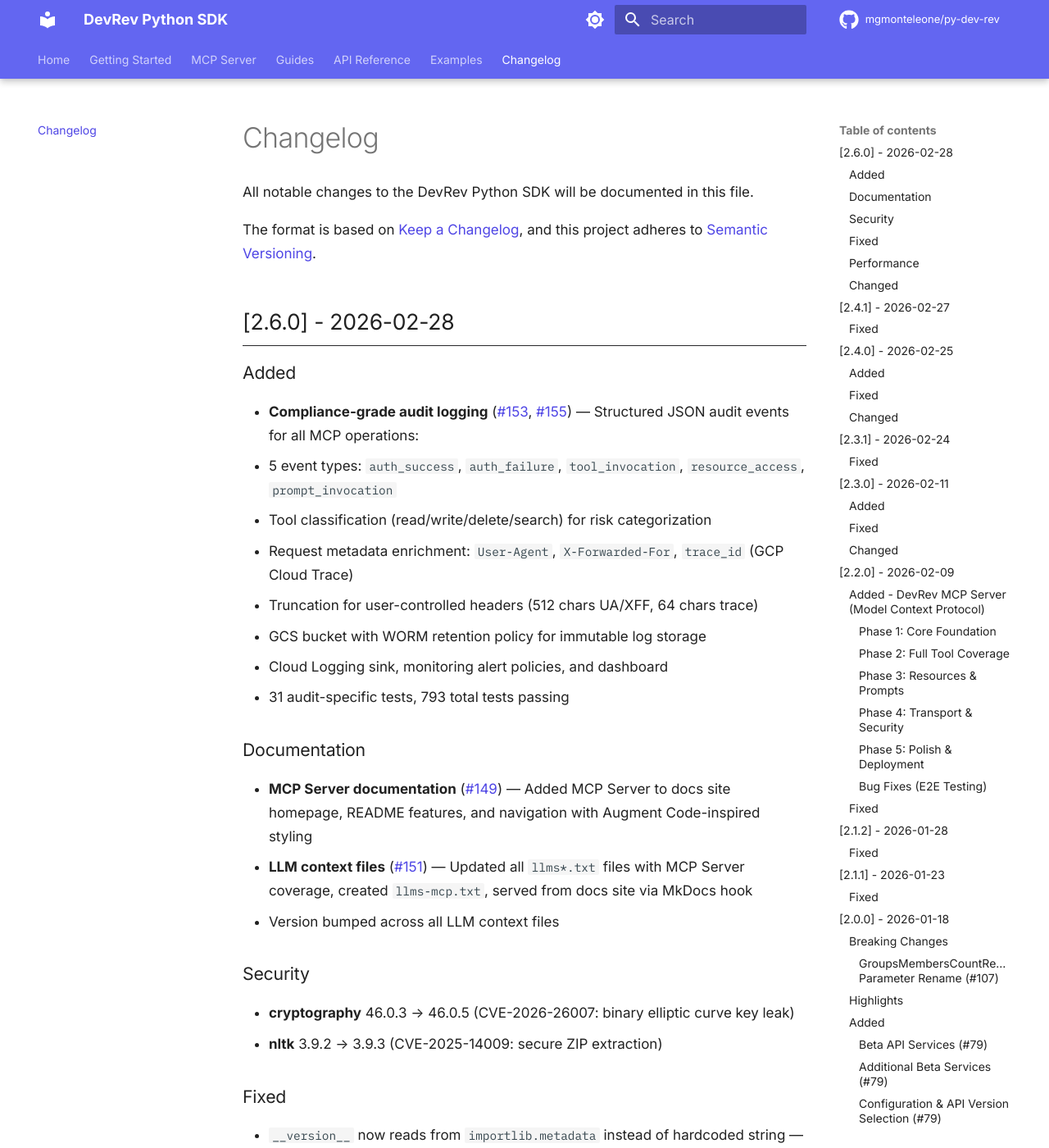
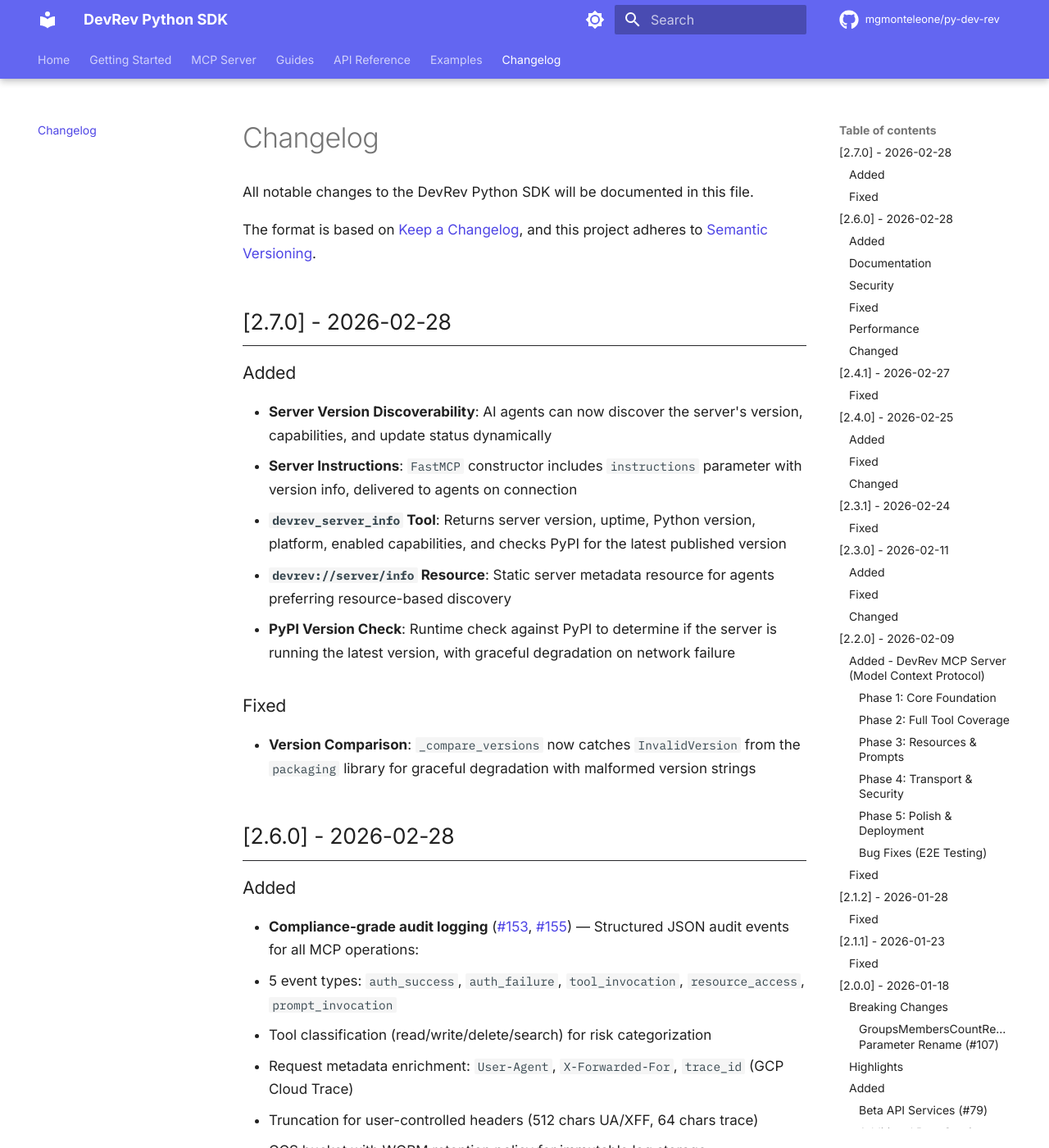
Before and after one commit to mgmonteleone/py-dev-rev, an MkDocs documentation site: the page built from docs/changelog.md, in a window 1280 px wide and 1400 px high. Shown: the whole window at 82% size. Built offline with MkDocs 1.6.1 and Material for MkDocs 9.7.7, drawn with Linux system fonts in a browser that asks for light colours; comment, search, counter and statistics services are not loaded; the version menu is left out; some of the changed text lies outside the part shown.

Commit message:
chore: bump version to 2.7.0

```diff
--- a/docs/changelog.md
+++ b/docs/changelog.md
@@ -4,6 +4,20 @@
 
 The format is based on [Keep a Changelog](https://keepachangelog.com/en/1.1.0/),
 and this project adheres to [Semantic Versioning](https://semver.org/spec/v2.0.0.html).
+
+## [2.7.0] - 2026-02-28
+
+### Added
+
+- **Server Version Discoverability**: AI agents can now discover the server's version, capabilities, and update status dynamically
+  - **Server Instructions**: `FastMCP` constructor includes `instructions` parameter with version info, delivered to agents on connection
+  - **`devrev_server_info` Tool**: Returns server version, uptime, Python version, platform, enabled capabilities, and checks PyPI for the latest published version
+  - **`devrev://server/info` Resource**: Static server metadata resource for agents preferring resource-based discovery
+  - **PyPI Version Check**: Runtime check against PyPI to determine if the server is running the latest version, with graceful degradation on network failure
+
+### Fixed
+
+- **Version Comparison**: `_compare_versions` now catches `InvalidVersion` from the `packaging` library for graceful degradation with malformed version strings
 
 ## [2.6.0] - 2026-02-28
 
@@ -474,6 +488,7 @@
 
 | Version | Date | Highlights |
 |---------|------|------------|
+| 2.7.0 | 2026-02-28 | 🔍 Server version discoverability for AI agents |
 | 2.6.0 | 2026-02-28 | 🔐 Compliance-grade audit logging, MCP documentation |
 | 2.4.1 | 2026-02-27 | 🐛 CI: mypy strict-mode type errors, test collection |
 | 2.4.0 | 2026-02-25 | 🔑 MCP Server: Per-user DevRev PAT authentication |
--- a/llms-ctx-full.txt
+++ b/llms-ctx-full.txt
@@ -13,7 +13,7 @@
 **Install**: `pip install devrev-python-sdk`
 **Install with MCP**: `pip install devrev-python-sdk[mcp]`
 **Docs**: https://mgmonteleone.github.io/py-dev-rev/
-**Version**: 2.6.0
+**Version**: 2.7.0
 
 ## Authentication
 
--- a/llms-ctx.txt
+++ b/llms-ctx.txt
@@ -6,7 +6,7 @@
 **Install SDK**: `pip install devrev-python-sdk`
 **Install with MCP**: `pip install devrev-python-sdk[mcp]`
 **Docs**: https://mgmonteleone.github.io/py-dev-rev/
-**Version**: 2.6.0
+**Version**: 2.7.0
 
 ## SDK Quick Start
 
--- a/llms-mcp.txt
+++ b/llms-mcp.txt
@@ -5,7 +5,7 @@
 **Install**: `pip install devrev-python-sdk[mcp]`
 **Run**: `devrev-mcp-server`
 **Docs**: https://mgmonteleone.github.io/py-dev-rev/mcp/
-**Version**: 2.6.0
+**Version**: 2.7.0
 **Protocol**: MCP 2025-06-18
 
 ## Quick Setup
--- a/llms.txt
+++ b/llms.txt
@@ -10,7 +10,7 @@
 - Both sync and async clients available (DevRevClient, AsyncDevRevClient)
 - Uses Pydantic v2 for all request/response models
 - MCP Server command: `devrev-mcp-server`
-- Version 2.6.0 (current)
+- Version 2.7.0 (current)
 
 ## SDK Quick Start
 
--- a/pyproject.toml
+++ b/pyproject.toml
@@ -4,7 +4,7 @@
 
 [project]
 name = "devrev-Python-SDK"
-version = "2.6.0"
+version = "2.7.0"
 description = "A modern, type-safe Python SDK for the DevRev API"
 readme = "README.md"
 requires-python = ">=3.11"
```
